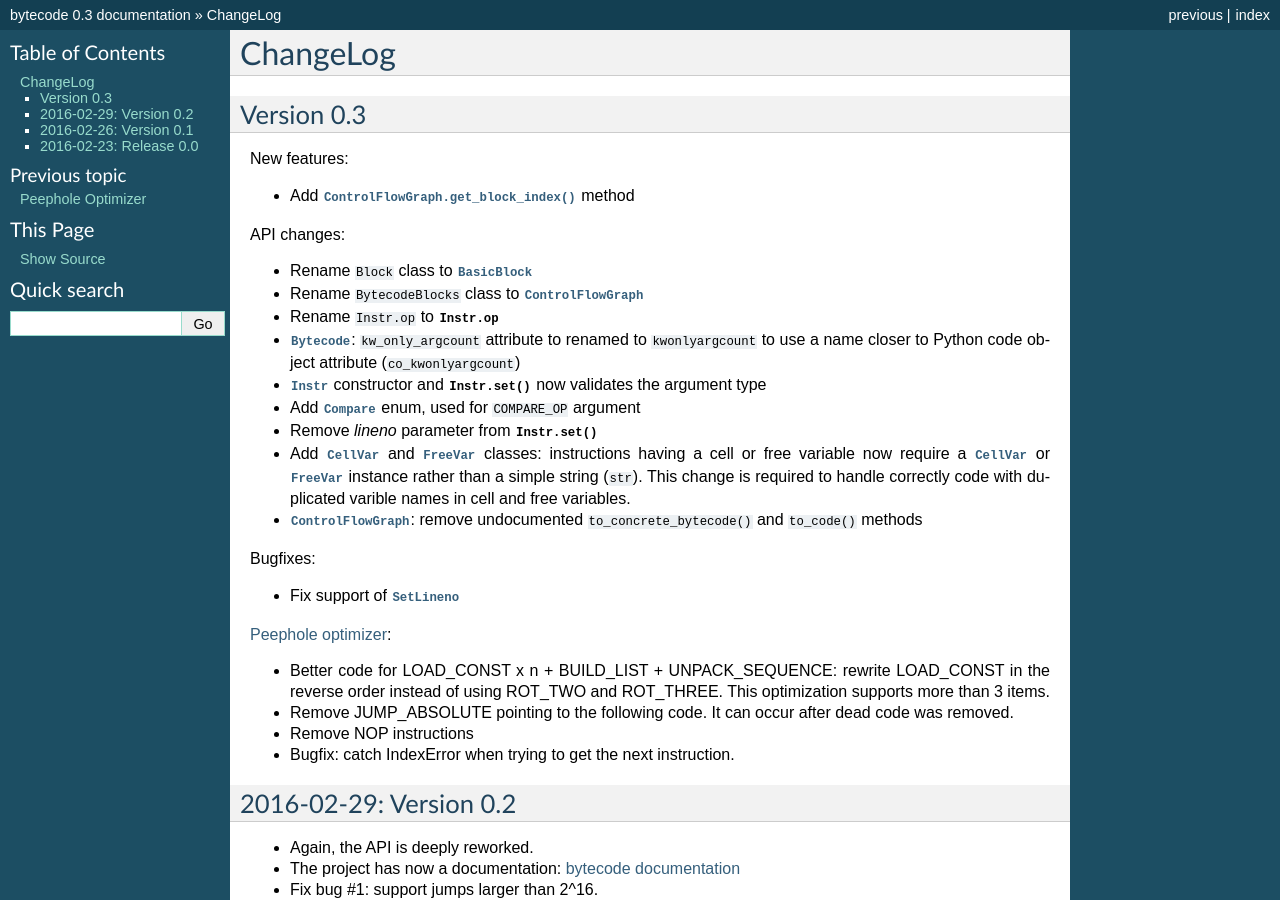
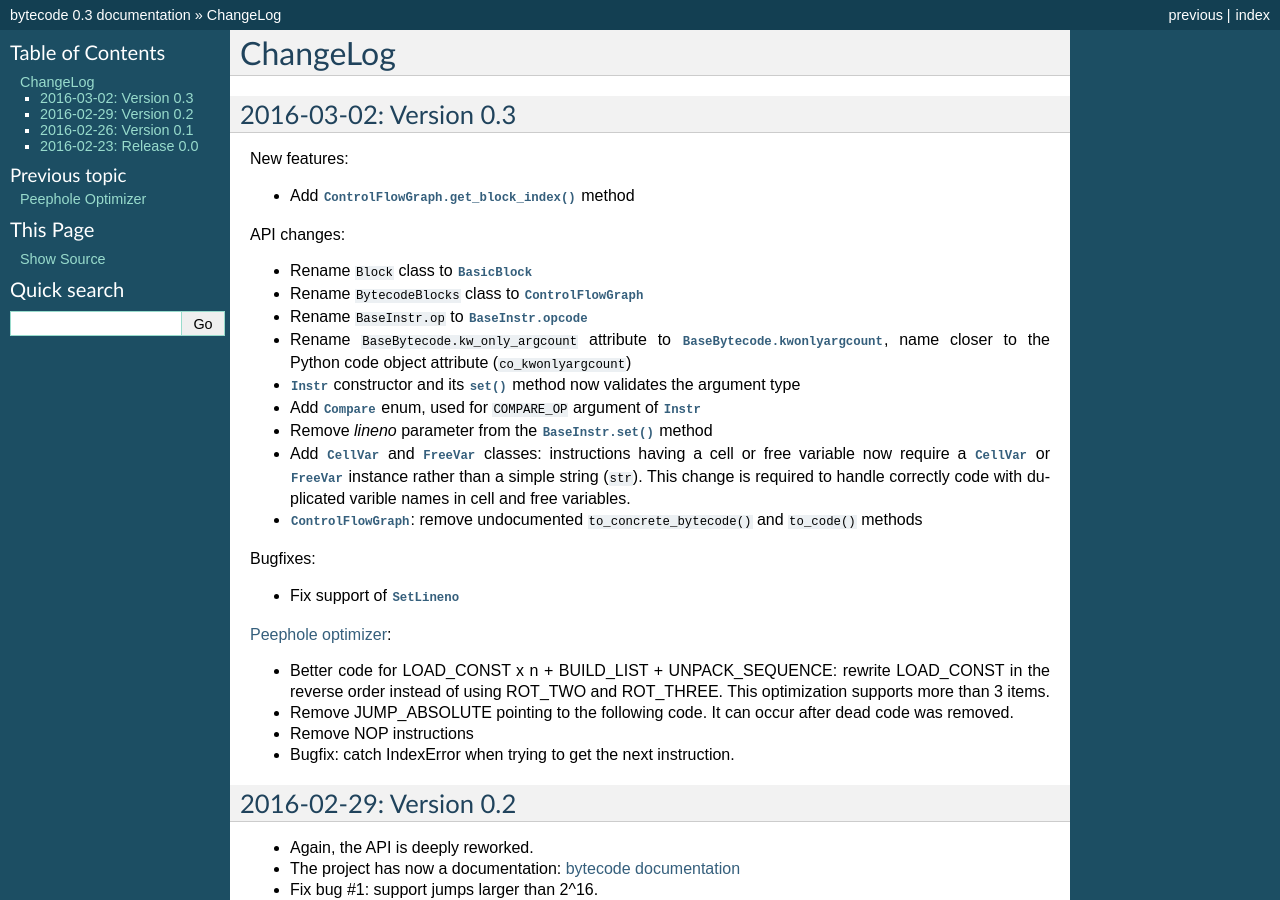
Before and after one commit to MatthieuDartiailh/bytecode, a Sphinx documentation site: the page built from doc/changelog.rst, in a window 1280 px wide and 900 px high. Built offline with Sphinx 7.4.7, drawn with Linux system fonts in a browser that asks for light colours.

Commit message:
prepare release 0.3
* update changelog
* set release date

```diff
--- a/doc/changelog.rst
+++ b/doc/changelog.rst
@@ -1,8 +1,8 @@
 ChangeLog
 =========
 
-Version 0.3
------------
+2016-03-02: Version 0.3
+-----------------------
 
 New features:
 
@@ -12,14 +12,14 @@ API changes:
 
 - Rename ``Block`` class to :class:`BasicBlock`
 - Rename ``BytecodeBlocks`` class to :class:`ControlFlowGraph`
-- Rename ``Instr.op`` to :attr:`Instr.op`
-- :class:`Bytecode`: ``kw_only_argcount`` attribute to renamed to
-  ``kwonlyargcount`` to use a name closer to Python code object attribute
-  (``co_kwonlyargcount``)
-- :class:`Instr` constructor and :meth:`Instr.set` now validates the argument
-  type
-- Add :class:`Compare` enum, used for ``COMPARE_OP`` argument
-- Remove *lineno* parameter from :meth:`Instr.set`
+- Rename ``BaseInstr.op`` to :attr:`BaseInstr.opcode`
+- Rename ``BaseBytecode.kw_only_argcount`` attribute to
+  :attr:`BaseBytecode.kwonlyargcount`, name closer to the Python code object
+  attribute (``co_kwonlyargcount``)
+- :class:`Instr` constructor and its :meth:`~BaseInstr.set` method now
+  validates the argument type
+- Add :class:`Compare` enum, used for ``COMPARE_OP`` argument of :class:`Instr`
+- Remove *lineno* parameter from the :meth:`BaseInstr.set` method
 - Add :class:`CellVar` and :class:`FreeVar` classes: instructions having
   a cell or free variable now require a :class:`CellVar` or :class:`FreeVar`
   instance rather than a simple string (``str``). This change is required
```
